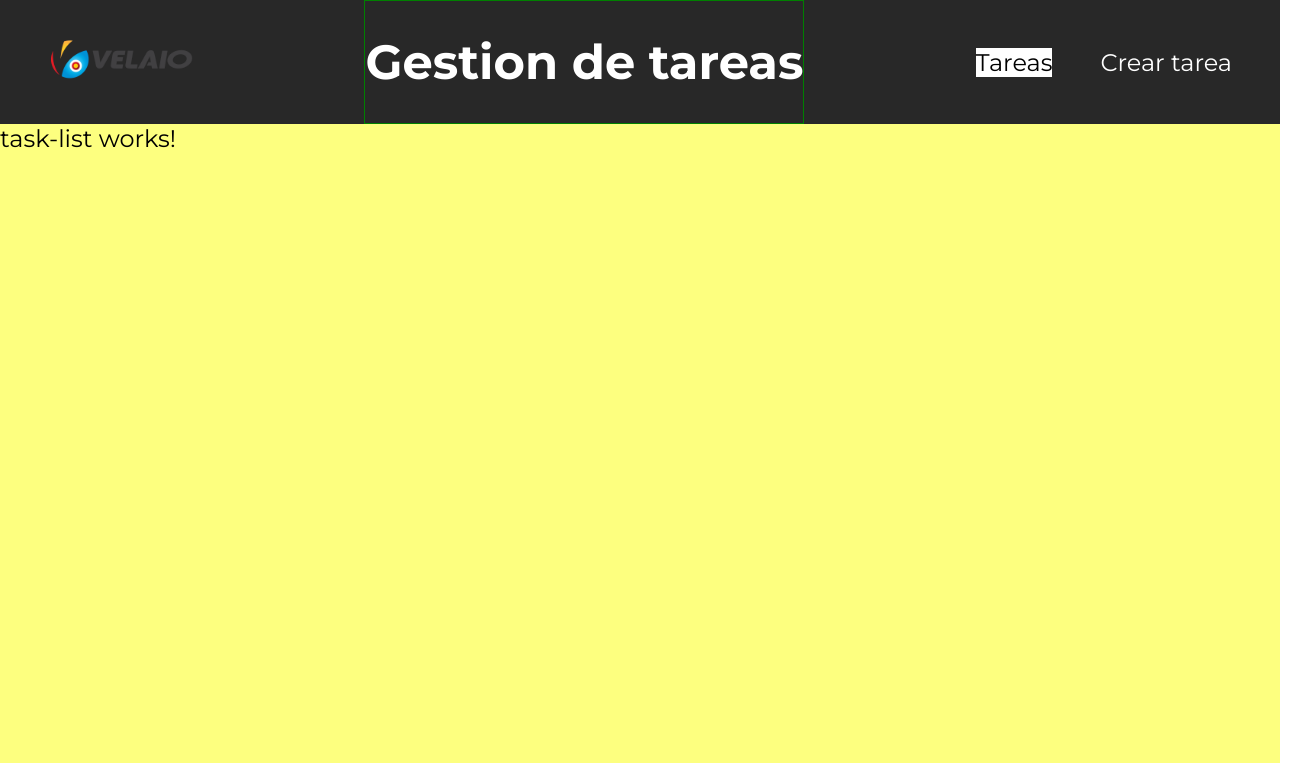
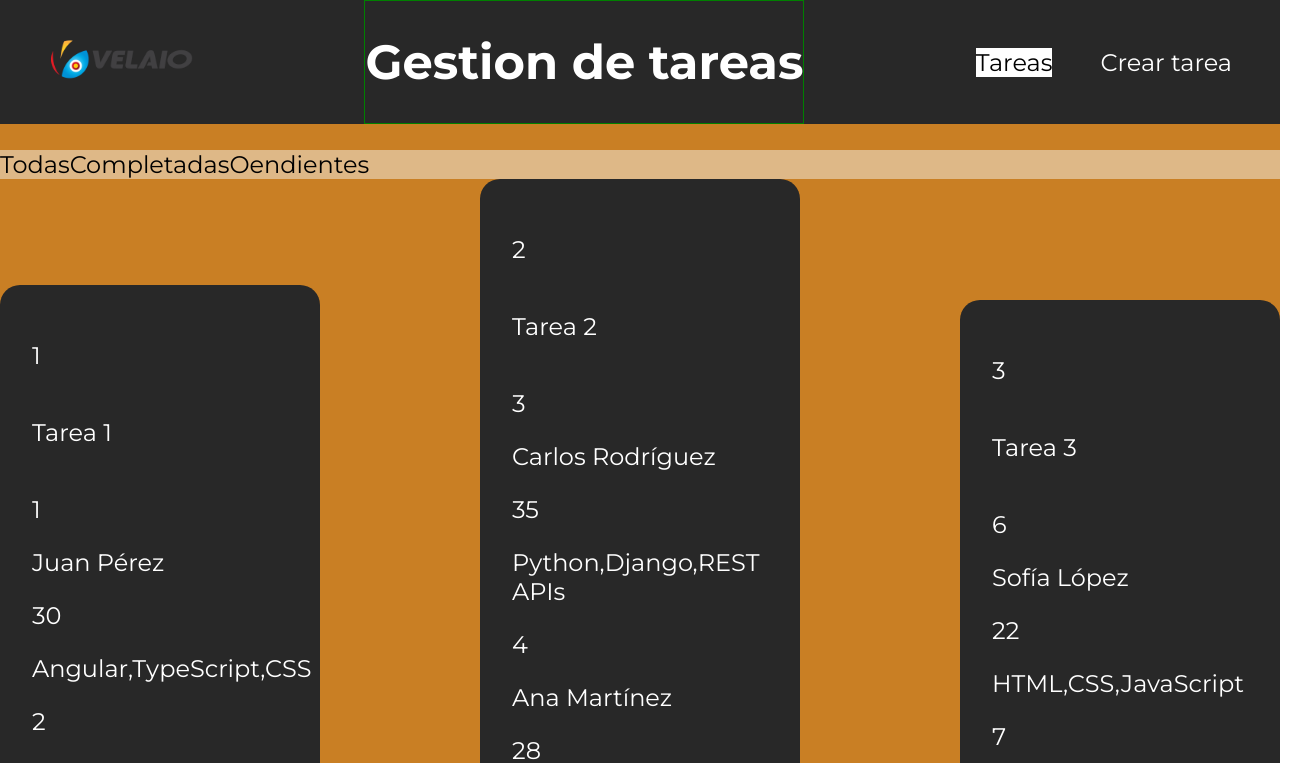
Before and after one commit to joseluis1061/gestionDeTareas, an Angular app: page /tasks in a window 1280 px wide. Shown: the top 763 px of the page, 1307 px wide, since content can reach past the window. Built offline with nearby package versions, Linux system fonts and the light colour scheme.

Commit message:
Add service mock

```diff
--- /dev/null
+++ b/src/app/core/service/task.service.ts
@@ -0,0 +1,108 @@
+import { Injectable } from '@angular/core';
+import { HttpClient }from '@angular/common/http';
+import { ITask } from 'src/app/models/task.model';
+import { delay, Observable, of } from 'rxjs';
+@Injectable({
+  providedIn: 'root'
+})
+export class TaskService {
+
+  constructor(
+    private http: HttpClient
+  ) { }
+
+
+
+  getTasks(): Observable<ITask[]> {
+    const data =       [
+      {
+        id: 1,
+        title: "Tarea 1",
+        complete: false,
+        persons: [
+          {
+            id: 1,
+            name: "Juan Pérez",
+            age: 30,
+            skills: ["Angular", "TypeScript", "CSS"]
+          },
+          {
+            id: 2,
+            name: "María Gómez",
+            age: 25,
+            skills: ["Java", "Spring Boot", "Hibernate"]
+          }
+        ]
+      },
+      {
+        id: 2,
+        title: "Tarea 2",
+        complete: true,
+        persons: [
+          {
+            id: 3,
+            name: "Carlos Rodríguez",
+            age: 35,
+            skills: ["Python", "Django", "REST APIs"]
+          },
+          {
+            id: 4,
+            name: "Ana Martínez",
+            age: 28,
+            skills: ["JavaScript", "React", "Redux"]
+          },
+          {
+            id: 5,
+            name: "Luis Fernández",
+            age: 40,
+            skills: ["C#", ".NET", "Azure"]
+          }
+        ]
+      },
+      {
+        id: 3,
+        title: "Tarea 3",
+        complete: false,
+        persons: [
+          {
+            id: 6,
+            name: "Sofía López",
+            age: 22,
+            skills: ["HTML", "CSS", "JavaScript"]
+          },
+          {
+            id: 7,
+            name: "Miguel Torres",
+            age: 32,
+            skills: ["Node.js", "Express", "MongoDB"]
+          }
+        ]
+      },
+      {
+        id: 4,
+        title: "Tarea 4",
+        complete: true,
+        persons: [
+          {
+            id: 8,
+            name: "Laura Ramírez",
+            age: 27,
+            skills: ["Vue.js", "Vuex", "Vuetify"]
+          }
+        ]
+      },
+      {
+        id: 5,
+        title: "Tarea 5",
+        complete: false,
+        persons: [{
+          id: 6,
+          name: "Sofía López",
+          age: 22,
+          skills: ["HTML", "CSS", "JavaScript"]
+        }]
+      }
+    ];
+    return of(data).pipe(delay(1500))
+  }
+}
--- /dev/null
+++ b/src/app/models/person.model.ts
@@ -0,0 +1,6 @@
+export interface IPerson {
+  id: number;
+  name: string;
+  age: number;
+  skills: string[];
+}
--- a/src/app/modules/task/components/task-list/task-list.component.html
+++ b/src/app/modules/task/components/task-list/task-list.component.html
@@ -1,3 +1,26 @@
-<section style="height: 100vh; background-color: rgb(253, 255, 127);">
-  <p>task-list works!</p>
+<section class="task-page">
+
+  <div class="filtros">
+    <li class="filter">Todas</li>
+    <li class="filter">Completadas</li>
+    <li class="filter">Oendientes</li>
+  </div>
+
+
+  <div class="task-list" *ngIf="taskList.length > 0">
+    <div class="task" *ngFor="let task of taskList">
+      <p>{{task.id}}</p>
+      <p>{{task.title}}</p>
+      <div *ngIf="task.persons.length > 0">
+        <div *ngFor="let person of task.persons">
+          <p>{{person.id}}</p>
+          <p>{{person.name}}</p>
+          <p>{{person.age}}</p>
+          <p>{{person.skills}}</p>
+        </div>
+
+      </div>
+      <p>{{task.complete}}</p>
+    </div>
+  </div>
 </section>
--- a/src/app/modules/task/components/task-list/task-list.component.scss
+++ b/src/app/modules/task/components/task-list/task-list.component.scss
@@ -0,0 +1,33 @@
+.task-page{
+  background-color: rgb(201, 127, 36);
+  padding-bottom: 25px;
+}
+
+.filtros{
+  width: 100%;
+  background-color: burlywood;
+
+  display: flex;
+  justify-content: flex-start;
+  align-items: center;
+}
+
+.task-list{
+  display: flex;
+  flex-wrap: wrap;
+  justify-content: space-between;
+  align-items: center;
+  gap: 1rem;
+  width: 100%;
+}
+.task{
+  width: 25vw;
+  padding: 2rem;
+  display: flex;
+  flex-direction: column;
+  justify-content: center;
+  align-items: flex-start;
+  background-color: var(--black-ligh);
+  border-radius: 20px;
+  color: white;
+}
--- a/src/app/modules/task/components/task-list/task-list.component.ts
+++ b/src/app/modules/task/components/task-list/task-list.component.ts
@@ -1,10 +1,26 @@
-import { Component } from '@angular/core';
-
+import { Component, OnInit } from '@angular/core';
+import { TaskService } from 'src/app/core/service/task.service';
+import { ITask } from 'src/app/models/task.model';
 @Component({
   selector: 'app-task-list',
   templateUrl: './task-list.component.html',
   styleUrls: ['./task-list.component.scss']
 })
-export class TaskListComponent {
+export class TaskListComponent implements OnInit{
+  taskList: ITask[] = [];
+  constructor(private taskService: TaskService){}
+
+
+
+  ngOnInit(): void {
+    this.taskService.getTasks().subscribe(
+      (response: ITask[])=> {
+        console.log("Tareas: ", response);
+        this.taskList = response;
+      }
+    )
+  }
+
+
 
 }
--- a/src/app/modules/task/task.module.ts
+++ b/src/app/modules/task/task.module.ts
@@ -6,6 +6,7 @@ import { TaskListComponent } from './components/task-list/task-list.component';
 import { TaskFormComponent } from './components/task-form/task-form.component';
 
 import { RouterModule } from '@angular/router';
+import { HttpClientModule } from '@angular/common/http';
 
 @NgModule({
   declarations: [
@@ -15,7 +16,8 @@ import { RouterModule } from '@angular/router';
   imports: [
     CommonModule,
     RouterModule,
-    TaskRoutingModule
+    TaskRoutingModule,
+    HttpClientModule
   ]
 })
 export class TaskModule { }
--- a/src/styles.scss
+++ b/src/styles.scss
@@ -29,6 +29,7 @@ a {
   background-color: transparent;
   text-decoration: none;
   color: inherit;
+  display: block;
 }
 
 a:active {
@@ -52,9 +53,10 @@ li{
 }
 
 section{
-  height: 100vh;
+  height: auto;
+  min-height: 100vh;
   width: 100%;
-  padding-top: 100px;
+  padding-top: 150px;
 }
 
 .btn{
```
Also changed, not shown: src/app/core/service/users.service.ts (added, +68 -0 lines), src/app/models/task.model.ts (added, +7 -0 lines), 2 other files (tests, documents, lock files or other folders).
